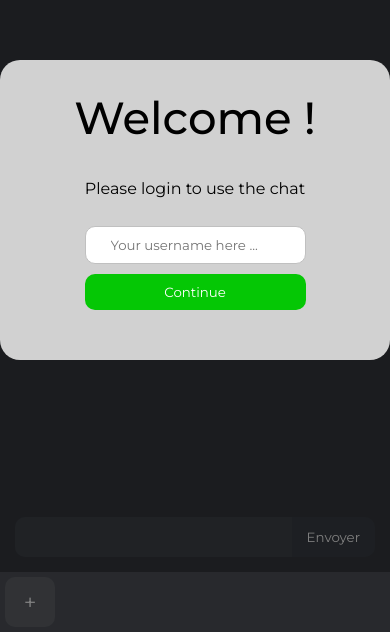
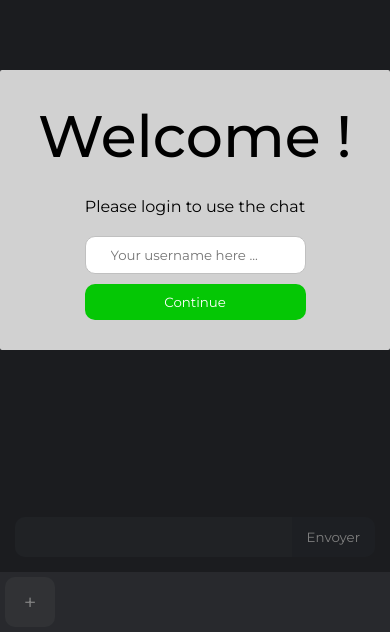
Before and after one commit to xil-f-dev/socket.io_nodejs_simple_chat, a website: page public/index.html in a window 390 px wide. Shown: the part 212-844 px from the top of the page. Drawn offline with nearby package versions, Linux system fonts and the light colour scheme; files that its build step writes are made by us from their sources; no server answers.

Commit message:
Login popup style for mobile

```diff
--- a/public/sass/main.scss
+++ b/public/sass/main.scss
@@ -55,7 +55,6 @@ body {
 	}
 }
 .login .popup {
-	height: 300px;
 	width: 500px;
 	background-color: rgb(209, 209, 209);
 	padding: 30px 50px 50px;
@@ -359,6 +358,17 @@ main form {
 	body {
 		flex-direction: column-reverse;
 	}
+	.login .popup {
+		width: 100%;
+		border-radius: 2px;
+		padding: 30px 10px 30px;
+		& h3 {
+			font-size: 15vw;
+		}
+		& form {
+			margin: 0 10vw;
+		}
+	}
 	section.right {
 		flex: 1;
 	}
```
Also changed, not shown: public/main.css, 1 other file.
